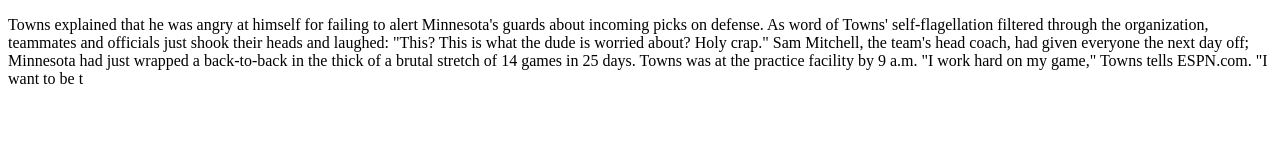
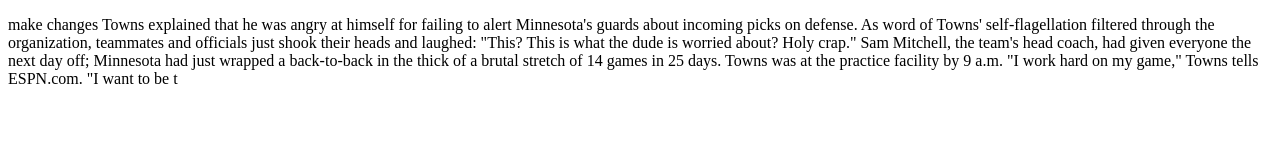
Before and after one commit to tpasque/githubmerge, a plain HTML site: page index.html in a window 1280 px wide. Drawn offline with Linux system fonts and the light colour scheme.

Commit message:
TP to Brice

```diff
--- a/index.html
+++ b/index.html
@@ -6,6 +6,7 @@
   </head>
   <body>
     <p>
+make changes
       Towns explained that he was angry at himself for failing to alert Minnesota's guards about incoming picks on defense. As word of Towns' self-flagellation filtered through the organization, teammates and officials just shook their heads and laughed: "This? This is what the dude is worried about? Holy crap."
 
 Sam Mitchell, the team's head coach, had given everyone the next day off; Minnesota had just wrapped a back-to-back in the thick of a brutal stretch of 14 games in 25 days.
```
